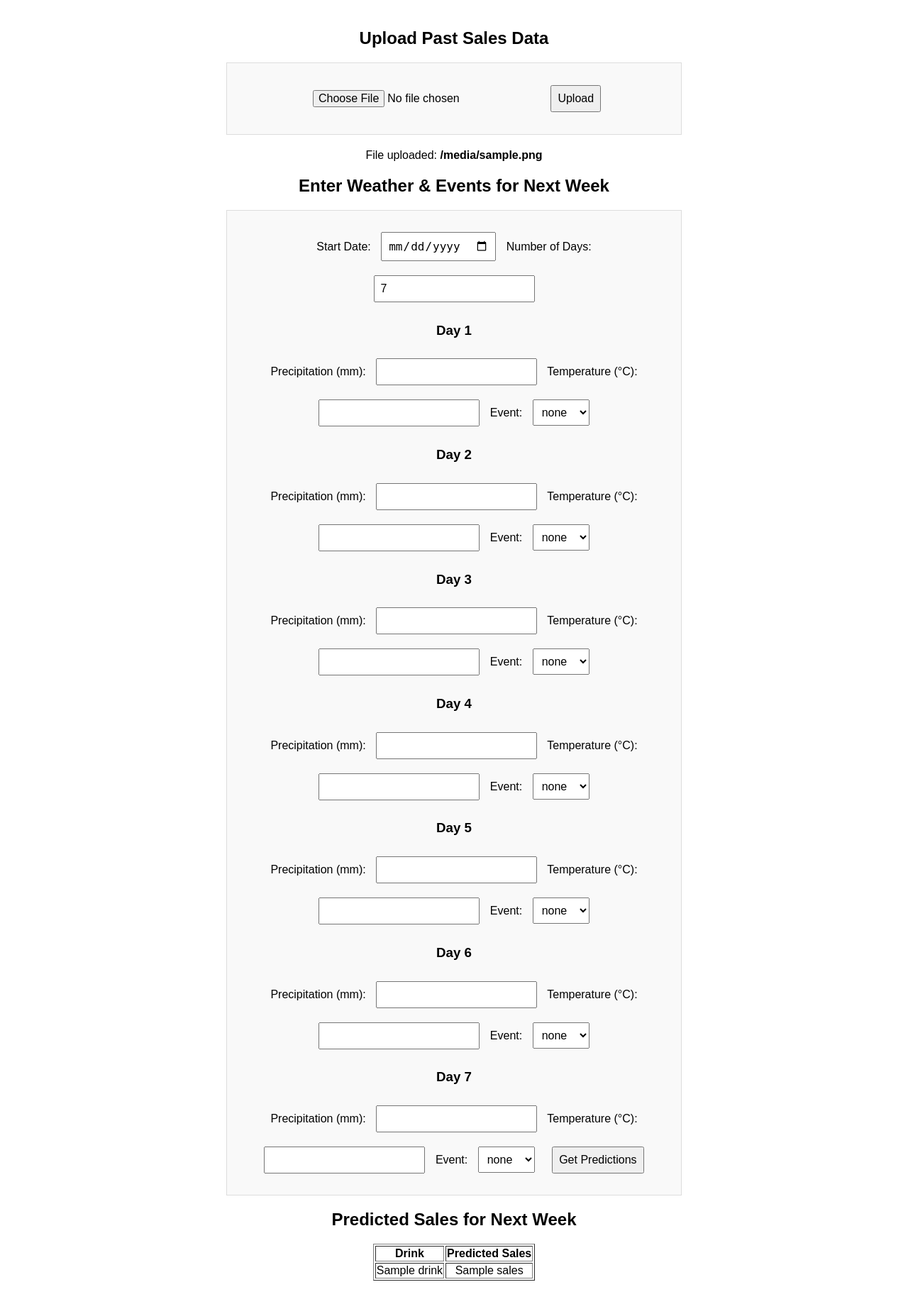
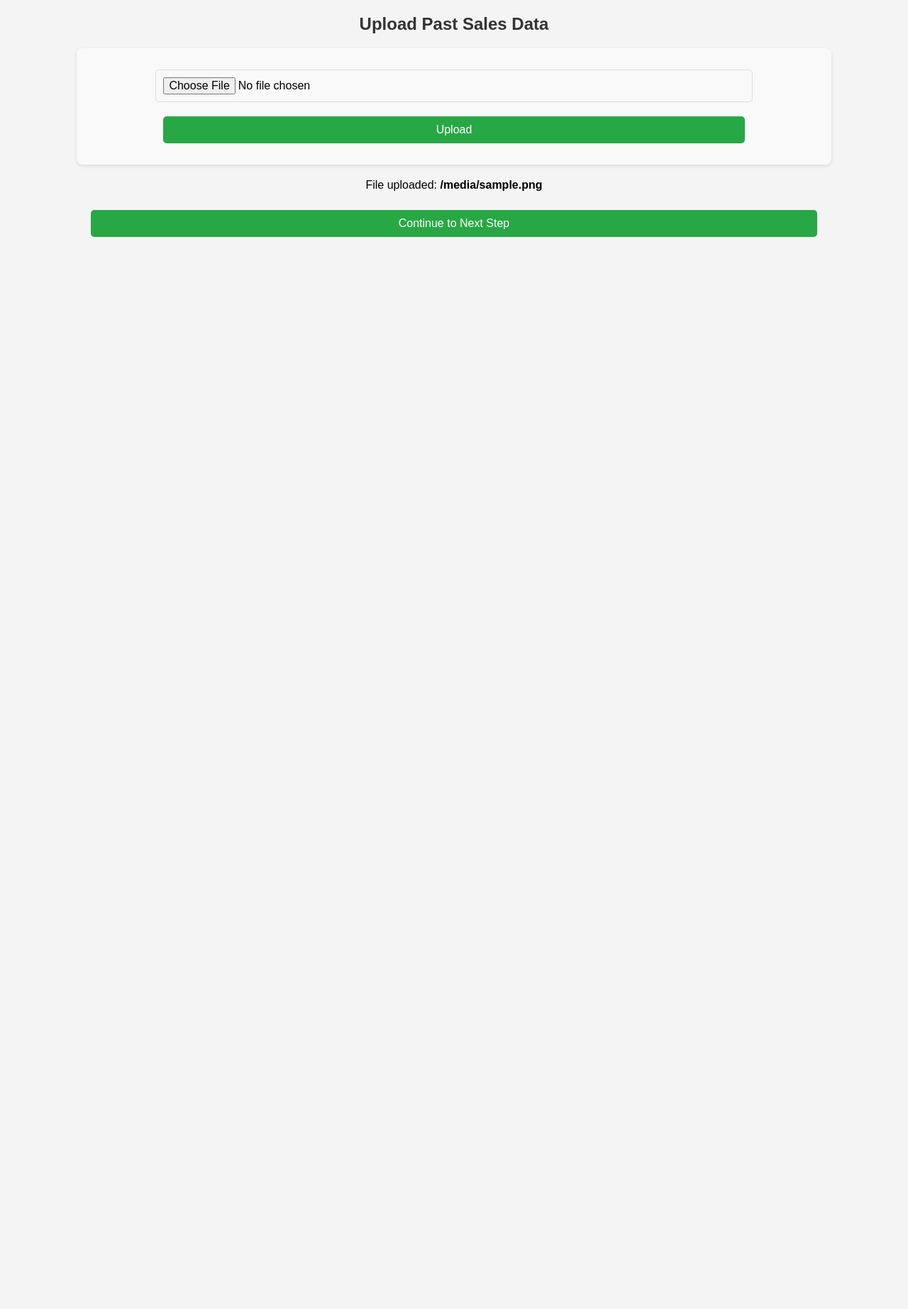
Before and after one commit to Germuu/Bar-sales-forecasting, a Flask app: template templates/index.html in a window 1280 px wide. Shown: the whole page at 71% size. After the commit the page ends 334 px from the top, so only its background shows below. Run offline with Flask 3, Linux system fonts and the light colour scheme; the template is opened without the code that fills it: most values are stand-ins (such as "Sample title", 1, 10 or a date in 2020).

Commit message:
everything almost works

```diff
--- a/app.py
+++ b/app.py
@@ -1,4 +1,4 @@
-from flask import Flask, render_template, request, redirect, url_for
+from flask import Flask, render_template, request, redirect, url_for, session
 import pandas as pd
 import numpy as np
 from datetime import datetime, timedelta
@@ -7,6 +7,7 @@ import os
 
 app = Flask(__name__)
 app.config['UPLOAD_FOLDER'] = 'uploads'
+app.secret_key = "supersecretkey"  # Required for session storage
 
 # Ensure upload folder exists
 os.makedirs(app.config['UPLOAD_FOLDER'], exist_ok=True)
@@ -20,16 +21,14 @@ X_train_columns = None  # Store feature columns from training
 
 @app.route("/", methods=["GET"])
 def index():
-    global drinks, uploaded_filename, model, train_data
-
-    # Just render the home page
-    return render_template("index.html", filename=uploaded_filename, drinks=drinks, predictions=None)
+    global drinks, uploaded_filename
+    return render_template("index.html", filename=uploaded_filename, drinks=drinks)
 
 @app.route("/upload", methods=["POST"])
 def upload():
     global uploaded_filename, model, train_data, drinks, X_train_columns
 
-    if "file" in request.files:  # File Upload Form
+    if "file" in request.files:
         file = request.files["file"]
         if file.filename:
             uploaded_filename = os.path.join(app.config['UPLOAD_FOLDER'], file.filename)
@@ -59,8 +58,33 @@ def upload():
             # Extract unique drink names
             drinks = list(pd.read_csv(uploaded_filename)['Drink'].unique())
 
-    # After uploading, redirect to the index page
-    return redirect(url_for('index'))
+    return redirect(url_for('setup_prediction'))  # Redirect to date selection
+
+@app.route("/setup_prediction", methods=["GET", "POST"])
+def setup_prediction():
+    if request.method == "POST":
+        start_date = request.form.get("start_date")
+        num_days = int(request.form.get("num_days"))
+
+        if not start_date:
+            return "Start date is required.", 400
+
+        start_date = datetime.strptime(start_date, "%Y-%m-%d")
+        future_dates = [start_date + timedelta(days=i) for i in range(num_days)]
+
+        session['future_dates'] = [date.strftime('%Y-%m-%d') for date in future_dates]  # Store dates in session
+
+        return redirect(url_for('weather_input'))
+
+    return render_template("setup_prediction.html")
+
+@app.route("/weather_input", methods=["GET"])
+def weather_input():
+    if "future_dates" not in session:
+        return redirect(url_for("setup_prediction"))  # Redirect if dates are missing
+
+    future_dates = [datetime.strptime(date, '%Y-%m-%d') for date in session['future_dates']]
+    return render_template("weather_input.html", future_dates=future_dates)
 
 @app.route("/predict", methods=["POST"])
 def predict():
@@ -69,22 +93,17 @@ def predict():
     if model is None or X_train_columns is None:
         return "Please upload a dataset first.", 400
 
-    # Get user input for the start date and number of days
-    start_date_str = request.form["start_date"]
-    num_days = int(request.form["num_days"])
+    if "future_dates" not in session:
+        return redirect(url_for("setup_prediction"))
 
-    # Convert start date string to a datetime object
-    start_date = datetime.strptime(start_date_str, "%Y-%m-%d")
+    future_dates = [datetime.strptime(date, '%Y-%m-%d') for date in session['future_dates']]
 
-    # Generate the future dates based on the user input
-    future_dates = pd.date_range(start_date, periods=num_days)
-
-    # Create the DataFrame with correct features
+    # Create DataFrame for predictions
     next_week_data = []
     for i, future_date in enumerate(future_dates):
         for drink in drinks:
             next_week_data.append({
-                "DayOfWeek": future_date.dayofweek,
+                "DayOfWeek": future_date.weekday(),
                 "Month": future_date.month,
                 "WeekOfYear": future_date.isocalendar().week,
                 "Precipitation": float(request.form[f"precipitation_{i}"]),
@@ -95,21 +114,23 @@ def predict():
                 "Event Type_other": 1 if request.form[f"event_{i}"] == "other" else 0,
             })
 
-    # Convert to DataFrame
     next_week_df = pd.DataFrame(next_week_data)
-
-    # Ensure feature order matches training data
-    next_week_df = next_week_df[X_train_columns]
-
-    # Make predictions
+    next_week_df = next_week_df[X_train_columns]  # Ensure correct feature order
     predictions_raw = model.predict(next_week_df)
 
-    # Aggregate predictions per drink
-    predictions = {drink: round(sum(predictions_raw[i::len(drinks)])) for i, drink in enumerate(drinks)}
+    # Store predictions per drink for each day
+    predictions = []
+    total_sales = {drink: 0 for drink in drinks}  # Initialize total sales
 
-    # Render the page with predictions
-    return render_template("index.html", filename=uploaded_filename, drinks=drinks, predictions=predictions)
+    for i, future_date in enumerate(future_dates):
+        daily_predictions = {
+            "date": future_date.strftime("%A, %d %B %Y"),
+            "sales": {drink: round(predictions_raw[i * len(drinks) + j]) for j, drink in enumerate(drinks)}
+        }
+        predictions.append(daily_predictions)
 
+        # Sum up the total sales per drink
+        for drink, sales in daily_predictions["sales"].items():
+            total_sales[drink] += sales
 
-if __name__ == "__main__":
-    app.run(debug=True)
+    return render_template("predictions.html", predictions=predictions, total_sales=total_sales)
--- /dev/null
+++ b/static/style.css
@@ -0,0 +1,80 @@
+/* static/style.css */
+
+body {
+    font-family: Arial, sans-serif;
+    margin: 0;
+    padding: 0;
+    background-color: #f4f4f4;
+    text-align: center;
+}
+
+.container {
+    width: 60%;
+    margin: 40px auto;
+    background: white;
+    padding: 20px;
+    border-radius: 8px;
+    box-shadow: 0px 4px 10px rgba(0, 0, 0, 0.1);
+}
+
+h2 {
+    color: #333;
+}
+
+form {
+    margin: 20px auto;
+    padding: 20px;
+    background: #f9f9f9;
+    border-radius: 8px;
+    box-shadow: 0px 2px 5px rgba(0, 0, 0, 0.1);
+    width: 80%;
+    display: flex;
+    flex-direction: column;
+    align-items: center;
+}
+
+input, button, select {
+    width: 80%;
+    margin: 10px;
+    padding: 10px;
+    font-size: 16px;
+    border: 1px solid #ddd;
+    border-radius: 5px;
+}
+
+button {
+    background-color: #28a745;
+    color: white;
+    border: none;
+    cursor: pointer;
+    transition: 0.3s;
+}
+
+button:hover {
+    background-color: #218838;
+}
+
+table {
+    width: 80%;
+    margin: 20px auto;
+    border-collapse: collapse;
+    background: white;
+}
+
+table, th, td {
+    border: 1px solid #ddd;
+}
+
+th, td {
+    padding: 12px;
+    text-align: center;
+}
+
+th {
+    background-color: #007bff;
+    color: white;
+}
+
+tr:nth-child(even) {
+    background-color: #f2f2f2;
+}
--- a/templates/index.html
+++ b/templates/index.html
@@ -1,28 +1,10 @@
 <!DOCTYPE html>
 <html lang="en">
 <head>
+    <link rel="stylesheet" type="text/css" href="{{ url_for('static', filename='style.css') }}">
     <meta charset="UTF-8">
     <meta name="viewport" content="width=device-width, initial-scale=1.0">
     <title>Drink Sales Predictor</title>
-    <style>
-        body {
-            font-family: Arial, sans-serif;
-            margin: 40px;
-            text-align: center;
-        }
-        form {
-            margin: 20px auto;
-            padding: 20px;
-            border: 1px solid #ddd;
-            width: 50%;
-            background: #f9f9f9;
-        }
-        input, button, select {
-            margin: 10px;
-            padding: 8px;
-            font-size: 16px;
-        }
-    </style>
 </head>
 <body>
 
@@ -34,50 +16,9 @@
 
     {% if filename %}
         <p>File uploaded: <strong>{{ filename }}</strong></p>
-
-        <h2>Enter Weather & Events for Next Week</h2>
-        <!-- Add start date and number of days input -->
-        <form action="{{ url_for('predict') }}" method="post">
-            <label>Start Date:</label>
-            <input type="date" name="start_date" required>
-
-            <label>Number of Days:</label>
-            <input type="number" name="num_days" value="7" min="1" required>
-
-            {% for i in range(7) %}
-                <h3>Day {{ i+1 }}</h3>
-                <label>Precipitation (mm):</label>
-                <input type="number" step="0.1" name="precipitation_{{ i }}" required>
-
-                <label>Temperature (°C):</label>
-                <input type="number" step="0.1" name="temperature_{{ i }}" required>
-
-                <label>Event:</label>
-                <select name="event_{{ i }}">
-                    <option value="none">none</option>
-                    <option value="music">music</option>
-                    <option value="other">other</option>
-                </select>
-            {% endfor %}
-
-            <button type="submit">Get Predictions</button>
-        </form>
-    {% endif %}
-
-    {% if predictions %}
-        <h2>Predicted Sales for Next Week</h2>
-        <table border="1" align="center">
-            <tr>
-                <th>Drink</th>
-                <th>Predicted Sales</th>
-            </tr>
-            {% for drink, sales in predictions.items() %}
-            <tr>
-                <td>{{ drink }}</td>
-                <td>{{ sales }}</td>
-            </tr>
-            {% endfor %}
-        </table>
+        <a href="{{ url_for('setup_prediction') }}">
+            <button>Continue to Next Step</button>
+        </a>
     {% endif %}
 
 </body>
```
Also changed, not shown: templates/predictions.html (added, +48 -0 lines), templates/setup_prediction.html (added, +23 -0 lines), templates/weather_input.html (added, +34 -0 lines).
